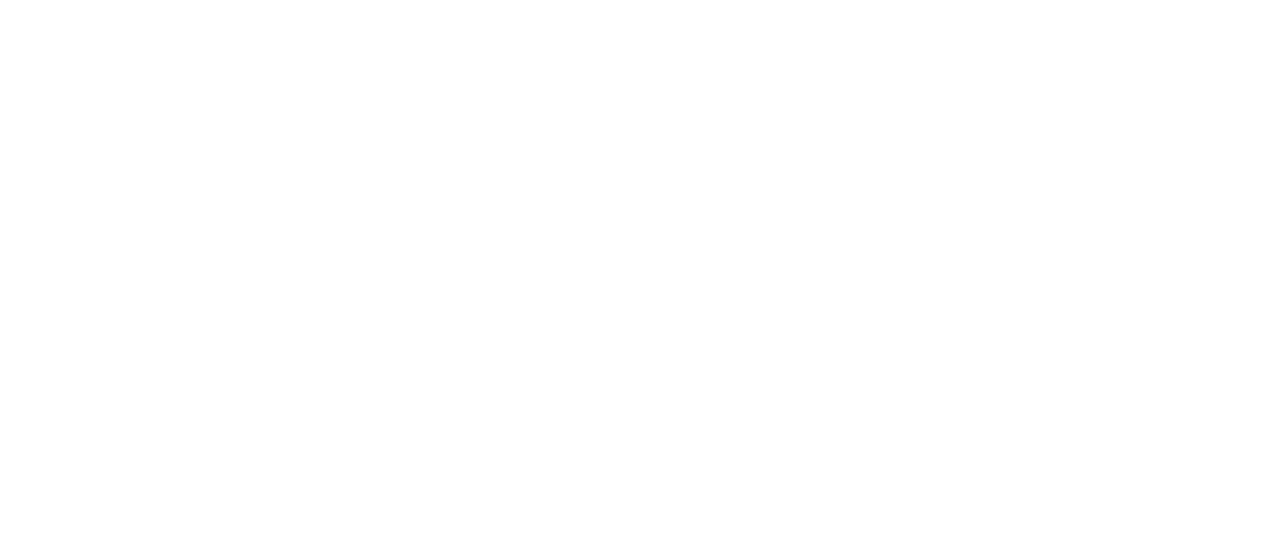
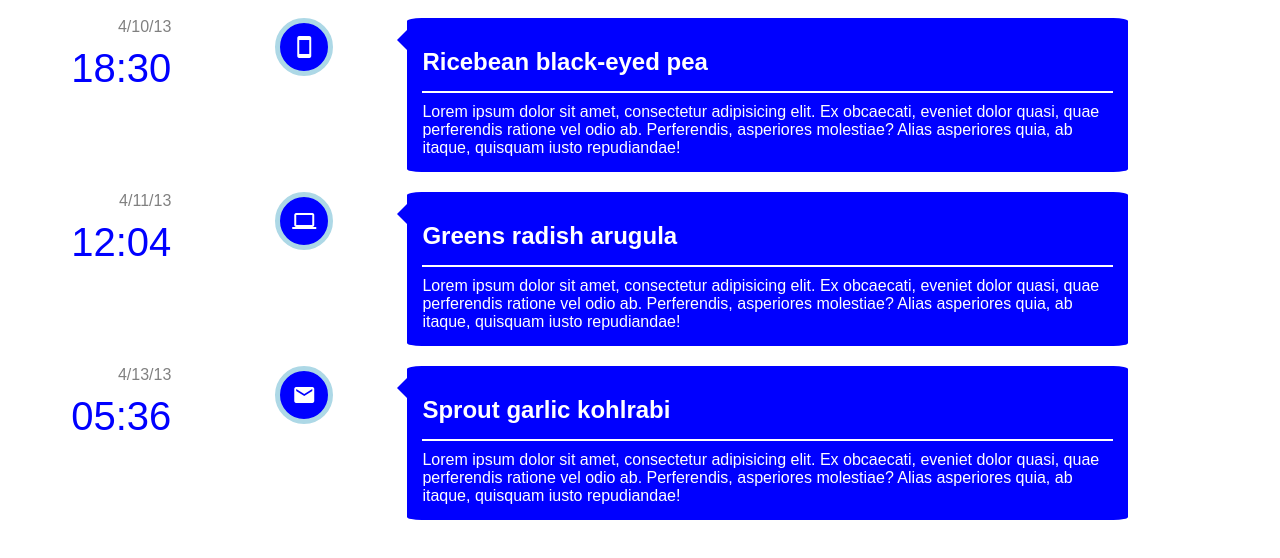
Before and after one commit to HankH18/mediaQuery.sh, a plain HTML site: page index.html in a window 1280 px wide. Drawn offline with Linux system fonts and the light colour scheme.

Commit message:
secondGitVers

```diff
--- a/index.html
+++ b/index.html
@@ -3,8 +3,43 @@
 <head>
 	<title></title>
 	<link rel="stylesheet" type="text/css" href="styles/style.css">
+	<link href="https://fonts.googleapis.com/icon?family=Material+Icons"
+      rel="stylesheet">
 </head>
 <body>
 	<script type="text/javascript" src="scripts/script.js"></script>
+	<div class="event">
+    <div class="date-time">
+      <p class="date">4/10/13</p>
+      <p class="time">18:30</p>
+    </div>
+    <i class="material-icons">smartphone</i>
+    <div class="body">
+      <h2 class="header">Ricebean black-eyed pea</h2>
+      <div class="text">Lorem ipsum dolor sit amet, consectetur adipisicing elit. Ex obcaecati, eveniet dolor quasi, quae perferendis ratione vel odio ab. Perferendis, asperiores molestiae? Alias asperiores quia, ab itaque, quisquam iusto repudiandae!</div>
+    </div>
+  </div>
+  <div class="event">
+    <div class="date-time">
+      <p class="date">4/11/13</p>
+      <p class="time">12:04</p>
+    </div>
+    <i class="material-icons">computer</i>
+    <div class="body">
+      <h2 class="header">Greens radish arugula</h2>
+      <div class="text">Lorem ipsum dolor sit amet, consectetur adipisicing elit. Ex obcaecati, eveniet dolor quasi, quae perferendis ratione vel odio ab. Perferendis, asperiores molestiae? Alias asperiores quia, ab itaque, quisquam iusto repudiandae!</div>
+    </div>
+  </div>
+  <div class="event">
+    <div class="date-time">
+      <p class="date">4/13/13</p>
+      <p class="time">05:36</p>
+    </div>
+    <i class="material-icons">mail</i>
+    <div class="body">
+      <h2 class="header">Sprout garlic kohlrabi</h2>
+      <div class="text">Lorem ipsum dolor sit amet, consectetur adipisicing elit. Ex obcaecati, eveniet dolor quasi, quae perferendis ratione vel odio ab. Perferendis, asperiores molestiae? Alias asperiores quia, ab itaque, quisquam iusto repudiandae!</div>
+    </div>
+  </div>
 </body>
 </html>
```
